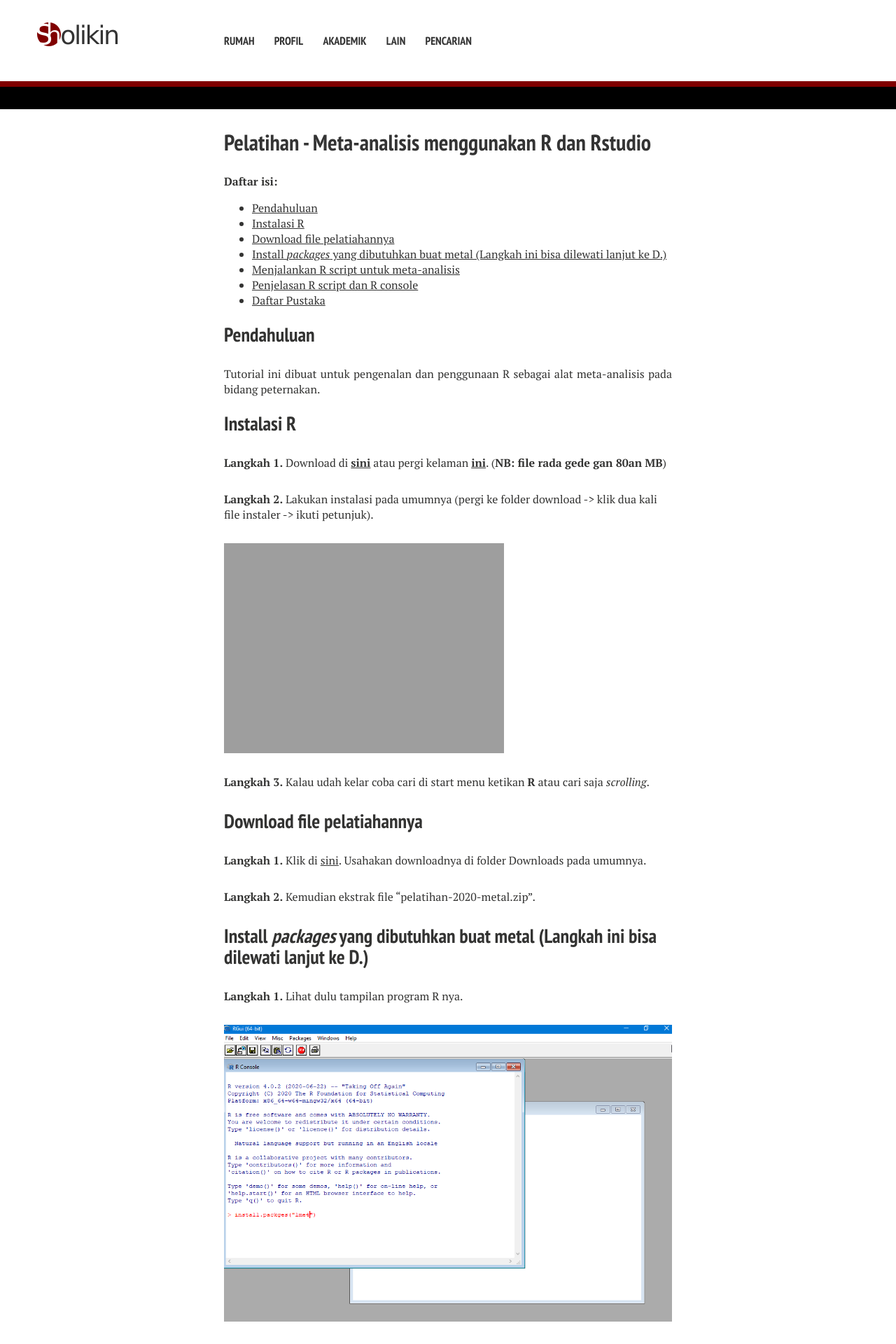
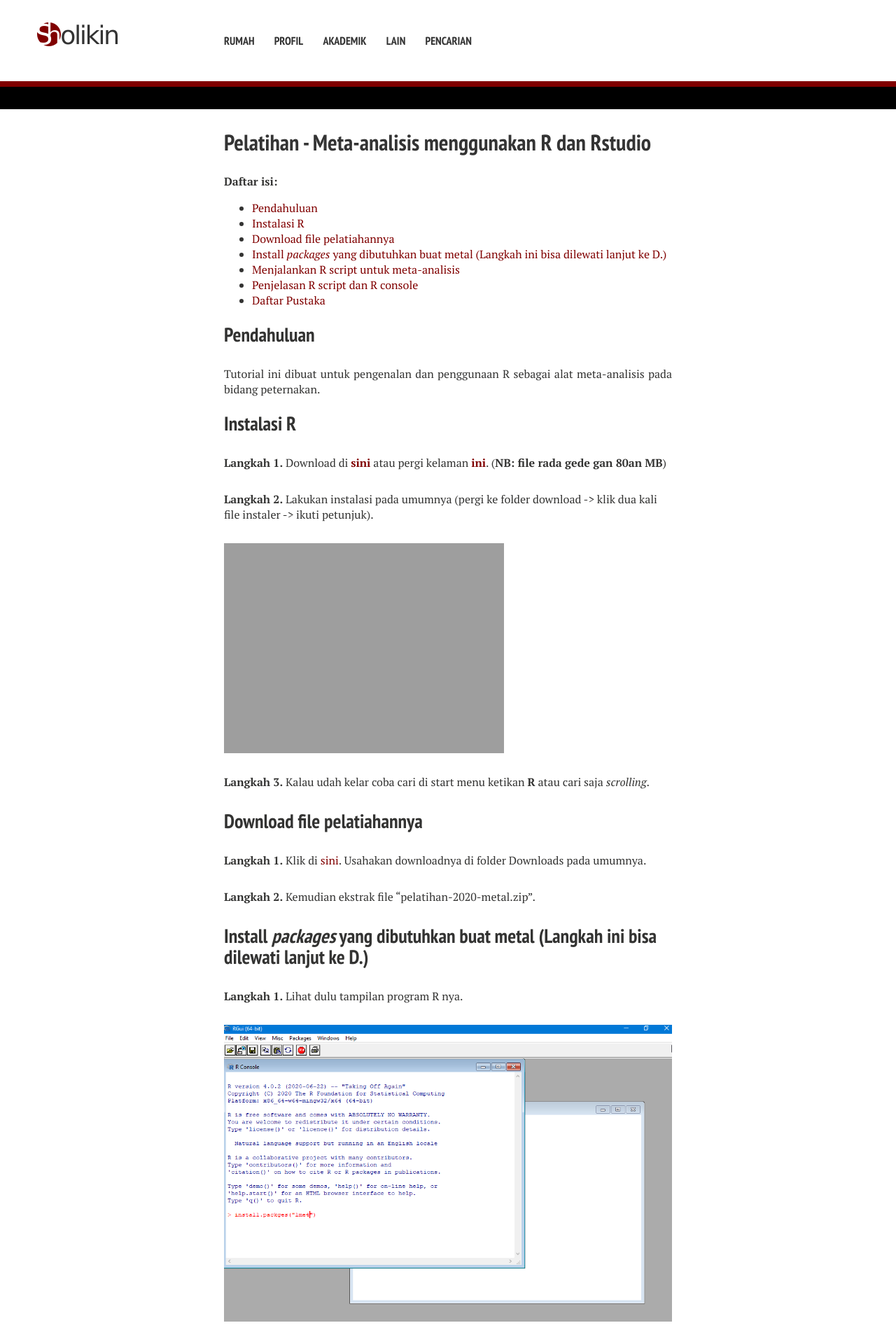
Before and after one commit to mohammad-miftakhus-sholikin/academic_website, a Jekyll site: the page built from _posts/akademik/2020-10-24-pelatihan-metal.md, in a window 1280 px wide. Shown: the top 1920 px of the page at 70% size. Built offline with Jekyll 4.4.1, drawn with Linux system fonts in a browser that asks for light colours; nearby versions of some CDN libraries.

Commit message:
2021-02-22 19:21:09

```diff
--- a/_sass/page.scss
+++ b/_sass/page.scss
@@ -452,7 +452,7 @@
 	p > em > a,
 	p > strong > a,
 	li > a {
-		text-decoration: underline;
+		color: $highlightcolor;
 	}
 }
 
```
